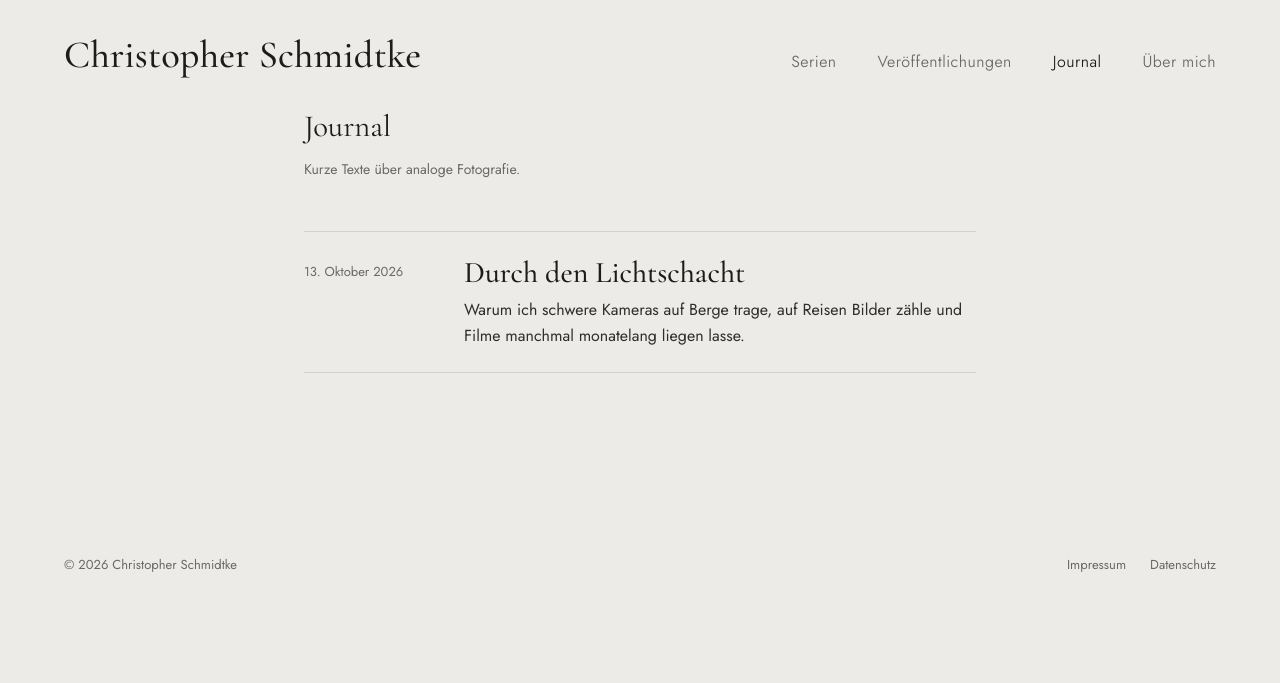
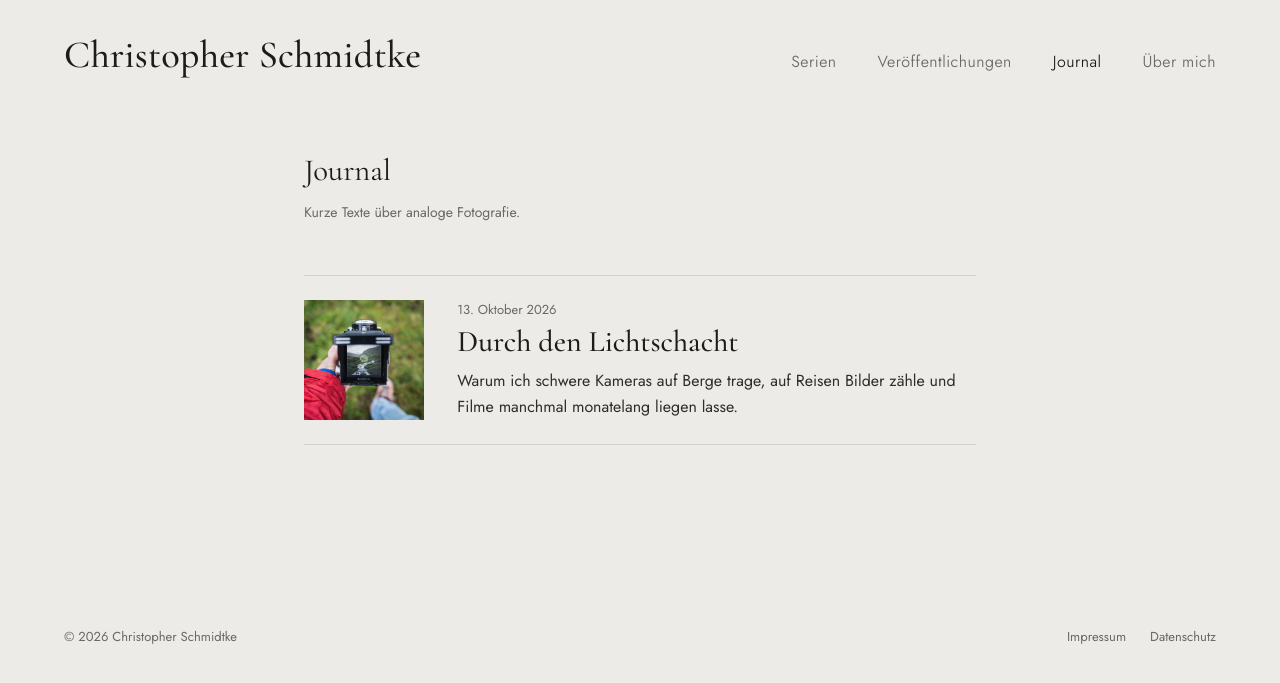
Before and after one commit to Racetrack69/christopher_portfolio, a Jekyll site: the page built from journal/index.html, in a window 1280 px wide. Shown: the top 683 px of the page. Built offline with Jekyll 4.4.1, drawn with Linux system fonts in a browser that asks for light colours.

Commit message:
Add files via upload

```diff
--- /dev/null
+++ b/_includes/beitrag-eintrag.html
@@ -0,0 +1,21 @@
+{%- comment -%}
+  Ein Eintrag in den Beitragslisten (Journal und Startseite). Parameter: post
+  Kleines Bild links: "listenbild" aus dem Beitrag, sonst "bild". Ohne beides bleibt der Platz frei,
+  damit alle Texte auf derselben Linie beginnen.
+{%- endcomment -%}
+{%- assign p = include.post -%}
+{%- assign lb = p.listenbild | default: p.bild -%}
+<li>
+  <a href="{{ p.url | relative_url }}">
+    {%- if lb %}
+    <span class="thumb"><img src="{{ lb | relative_url }}" alt="" width="400" height="400" loading="lazy" decoding="async"></span>
+    {%- endif %}
+    <span class="txt">
+      <span class="date">{% include datum.html datum=p.date %}</span>
+      <span class="pt">{{ p.title }}</span>
+      {%- if p.description %}
+      <span class="teaser">{{ p.description }}</span>
+      {%- endif %}
+    </span>
+  </a>
+</li>
--- a/assets/css/site.css
+++ b/assets/css/site.css
@@ -23,6 +23,7 @@
   --row-gap:clamp(64px,8.5vw,136px); /* Abstand zwischen den Reihen */
   --rowmax:72vh;
   --solo:76vh;
+  --oben:clamp(16px,3.4vw,52px);    /* zusätzlicher Abstand zwischen Kopf und erstem Inhalt */
   color-scheme:light;
 }
 *,*::before,*::after{box-sizing:border-box}
@@ -36,6 +37,8 @@ a{color:inherit}
 .skip{position:absolute;left:-9999px;top:8px;z-index:200;padding:8px 14px;background:var(--ink);color:var(--wall);text-decoration:none}
 .skip:focus{left:16px}
 .wrap{max-width:1400px;margin-inline:auto;padding-inline:var(--side)}
+/* Gleicher Abstand unter dem Kopf auf Start-, Text- und Über-mich-Seite. Serienseiten nicht: dort folgt die Serienzeile direkt */
+.home-head,.col,.article,.about{padding-top:var(--oben)}
 .col{max-width:42rem;margin-inline:auto}
 
 /* Weicher Übergang zwischen Seiten, wo der Browser es kann */
@@ -67,7 +70,7 @@ a{color:inherit}
 /* Wand: Reihen gleicher Höhe, höchstens --rowmax hoch, zentriert */
 .lede{margin:0 0 clamp(28px,4vw,56px);max-width:40rem;font-weight:300;font-size:clamp(17px,1.5vw,19px);line-height:1.6;color:var(--ink-2)}
 /* Startseite: Überschrift in der Serifenschrift, darunter ein kurzer Text wie eine Tafel am Eingang */
-.home-head{max-width:36rem;margin:clamp(4px,1vw,12px) 0 clamp(48px,6vw,96px)}
+.home-head{max-width:36rem;margin:0 0 clamp(48px,6vw,96px)}
 .home-title{margin:0 0 14px;font-family:var(--serif);font-weight:400;font-size:clamp(26px,2.4vw,34px);line-height:1.1}
 .intro{margin:0;font-weight:300;font-size:clamp(17px,1.4vw,19px);line-height:1.7;color:var(--ink-2);text-wrap:pretty}
 .wall{display:flex;flex-direction:column;gap:var(--row-gap)}
@@ -146,15 +149,23 @@ html.js a.frame:hover img.loaded,html.js .cover-link:hover img.loaded{opacity:.9
 .pubs .mag a{text-decoration:none}
 .pubs .mag a:hover{text-decoration:underline;text-decoration-thickness:1px;text-underline-offset:4px}
 .pubs .det{margin-top:4px;font-size:15px;color:var(--ink-2)}
-.posts a{display:grid;grid-template-columns:9rem minmax(0,1fr);gap:6px 16px;padding-block:24px;border-top:1px solid var(--line);text-decoration:none}
-.posts .date{padding-top:6px;font-size:13px;color:var(--quiet)}
+/* Beitragsliste: kleines Bild links, daneben Datum, Titel, Teaser. Ohne Bild bleibt der Platz frei,
+   damit alle Texte auf derselben Linie beginnen. */
+.posts a{display:grid;grid-template-columns:7.5rem minmax(0,1fr);column-gap:clamp(20px,2.6vw,36px);align-items:start;padding-block:24px;border-top:1px solid var(--line);text-decoration:none}
+.posts .thumb{grid-column:1;grid-row:1;aspect-ratio:1;overflow:hidden;background:var(--mat)}
+.posts .thumb img{display:block;width:100%;height:100%;object-fit:cover;transition:opacity .2s}
+.posts .txt{grid-column:2;grid-row:1;display:flex;flex-direction:column;gap:6px;min-width:0}
+.posts .date{font-size:13px;color:var(--quiet)}
 .posts .pt{font-family:var(--serif);font-weight:500;font-size:clamp(25px,2.4vw,30px);line-height:1.15}
-.posts .teaser{grid-column:2;font-size:16px;line-height:1.6;color:var(--ink-2)}
+.posts .teaser{margin-top:2px;font-size:16px;line-height:1.6;color:var(--ink-2)}
 .posts a:hover .pt{text-decoration:underline;text-decoration-thickness:1px;text-underline-offset:5px}
+.posts a:hover .thumb img{opacity:.88}
 @media (max-width:640px){
-  .posts a,.pubs li{grid-template-columns:1fr;gap:4px}
-  .posts .teaser{grid-column:1}
-  .posts .date{padding-top:0}
+  .pubs li{grid-template-columns:1fr;gap:4px}
+  .posts a{grid-template-columns:4.75rem minmax(0,1fr);column-gap:16px;padding-block:20px}
+  .posts .txt{gap:4px}
+  .posts .pt{font-size:23px}
+  .posts .teaser{font-size:15px;line-height:1.55}
 }
 
 /* Artikel */
@@ -179,7 +190,7 @@ html.js a.frame:hover img.loaded,html.js .cover-link:hover img.loaded{opacity:.9
 .legal .body a{overflow-wrap:anywhere}
 
 /* Über mich */
-.about{display:grid;grid-template-columns:minmax(0,5fr) minmax(0,6fr);gap:clamp(24px,5vw,80px);align-items:start;padding-top:clamp(8px,3vw,48px)}
+.about{display:grid;grid-template-columns:minmax(0,5fr) minmax(0,6fr);gap:clamp(24px,5vw,80px);align-items:start}
 .about figure{margin:0}
 .about figcaption{margin-top:10px;font-size:13px;letter-spacing:.02em;color:var(--quiet)}
 .about-text{max-width:36rem}
--- a/journal/index.html
+++ b/journal/index.html
@@ -10,15 +10,7 @@ permalink: /journal/
   {%- if site.posts.size > 0 %}
   <ul class="posts">
     {%- for post in site.posts %}
-    <li>
-      <a href="{{ post.url | relative_url }}">
-        <span class="date">{% include datum.html datum=post.date %}</span>
-        <span class="pt">{{ post.title }}</span>
-        {%- if post.description %}
-        <span class="teaser">{{ post.description }}</span>
-        {%- endif %}
-      </a>
-    </li>
+    {% include beitrag-eintrag.html post=post %}
     {%- endfor %}
   </ul>
   {%- else %}
```
Also changed, not shown: _posts/2026-10-13-durch-den-lichtschacht.md (+1 -0 lines), index.html (+1 -9 lines), README.md, assets/images/journal/klein/rolleiflex-lichtschacht-fluss.jpg (added).
